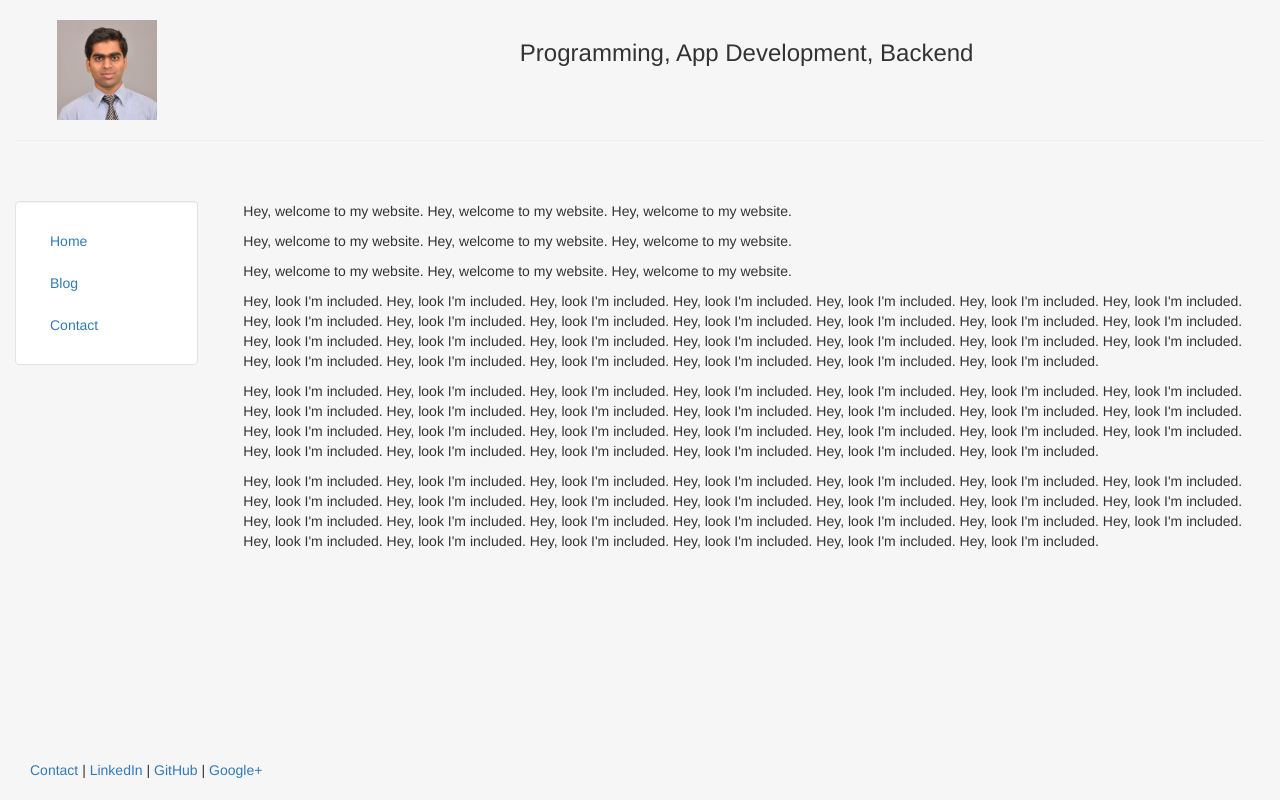
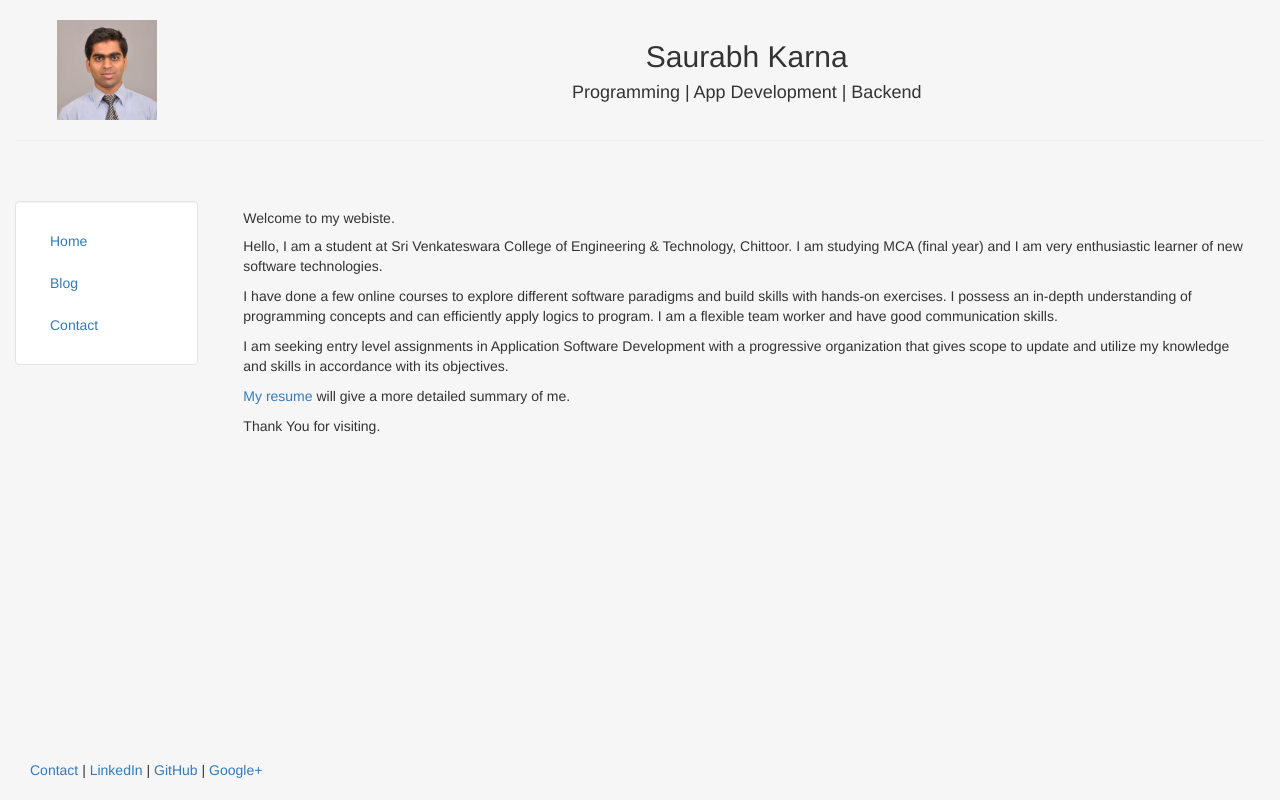
Before and after one commit to im100ruv/site_im100ruv, a Django app: page / in a window 1280 px wide. Run offline with Django 3.2, Linux system fonts and the light colour scheme; some libraries are stand-ins or nearby versions.

Commit message:
page modifications

```diff
--- a/blog/templates/blog/blog.html
+++ b/blog/templates/blog/blog.html
@@ -3,7 +3,7 @@
 {% block content %}
 	{% for post in object_list %}
 		<!-- django will do the id automatically for us -->
-		<h5>{{ post.date|date:"Y-m-d" }}<a href="/blog/{{post.id}}">{{ post.title }}</a></h5>
+		<h5>{{ post.date|date:"Y-m-d" }} <a href="/blog/{{post.id}}">{{ post.title }}</a></h5>
 	{% endfor %}
 
 {% endblock %}
--- a/blog/templates/blog/post.html
+++ b/blog/templates/blog/post.html
@@ -2,7 +2,7 @@
 
 {% block content %}
 	<h3><a href="/blog/{{post.id}}">{{ post.title }}</a></h3>
-	<h6> on {{ post.date }}</h6>
+	<h6> on {{ post.date }} </h6>
 
 	<div class="container">
 		{{ post.body|safe|linebreaks }}
--- a/personal/templates/personal/header.html
+++ b/personal/templates/personal/header.html
@@ -28,7 +28,8 @@
 			  <div class="col-sm-10">
 				  <br>
 				  <center>
-				  <h3>Programming, App Development, Backend</h3>
+				  <h2>Saurabh Karna</h2>
+				  <h4>Programming | App Development | Backend</h4>
 				  </center>
 			  </div>
 		</div><hr>
@@ -60,7 +61,11 @@
 	</div>
 	<footer>
 		<div class="container-fluid" style='margin-left:15px'>
-			<p><a href="#" target="blank">Contact</a> | <a href="#" target="blank">LinkedIn</a> | <a href="#" target="blank">GitHub</a> | <a href="#" target="blank">Google+</a></p>
+			<p><a href="#" target="blank">Contact</a> |
+				<a href="linkedin.com/in/karnasaurabh123" target="blank">LinkedIn</a> |
+				<a href="github.com/im100ruv" target="blank">GitHub</a> |
+				<a href="google.com/+SaurabhKarna" target="blank">Google+</a>
+			</p>
 		</div>
 	</footer>
 
--- a/personal/templates/personal/home.html
+++ b/personal/templates/personal/home.html
@@ -1,12 +1,13 @@
 {% extends "personal/header.html" %}
 
 {% block content %}
-	<p>Hey, welcome to my website. Hey, welcome to my website. Hey, welcome to my website.</p>
-	<p>Hey, welcome to my website. Hey, welcome to my website. Hey, welcome to my website.</p>
-	<p>Hey, welcome to my website. Hey, welcome to my website. Hey, welcome to my website.</p>
+	<h5>Welcome to my webiste.</h5>
+	<p>Hello, I am a student at Sri Venkateswara College of Engineering &amp; Technology, Chittoor. I am studying MCA (final year) and I am very enthusiastic learner of new software technologies.</p>
+	<p>I have done a few online courses to explore different software paradigms and build skills with hands-on exercises. I possess an in-depth understanding of programming concepts and can efficiently apply logics to program. I am a flexible team worker and have good communication skills.</p>
+	<p>I am seeking entry level assignments in Application Software Development with a progressive organization that gives scope to update and utilize my knowledge and skills in accordance with its objectives.</p>
 
 	{% include "personal/includes/htmlsnippet.html" %}
-	{% include "personal/includes/htmlsnippet.html" %}
-	{% include "personal/includes/htmlsnippet.html" %}
+
+	<p>Thank You for visiting.</p>
 
 {% endblock %}
--- a/personal/templates/personal/includes/htmlsnippet.html
+++ b/personal/templates/personal/includes/htmlsnippet.html
@@ -1,12 +1,4 @@
 {% block content %}
-	<p>	Hey, look I'm included. Hey, look I'm included. Hey, look I'm included.
-		Hey, look I'm included. Hey, look I'm included. Hey, look I'm included.
-		Hey, look I'm included. Hey, look I'm included. Hey, look I'm included.
-		Hey, look I'm included. Hey, look I'm included. Hey, look I'm included.
-		Hey, look I'm included. Hey, look I'm included. Hey, look I'm included.
-		Hey, look I'm included. Hey, look I'm included. Hey, look I'm included.
-		Hey, look I'm included. Hey, look I'm included. Hey, look I'm included.
-		Hey, look I'm included. Hey, look I'm included. Hey, look I'm included.
-		Hey, look I'm included. Hey, look I'm included. Hey, look I'm included. </p>
+	<p><a href="https://drive.google.com/open?id=0B7xMQbsvNmzYeDlOdjRmS3R2a1U">My resume </a> will give a more detailed summary of me.</p>
 
 {% endblock %}
```
Also changed, not shown: site_im100ruv/settings.py (+7 -1 lines), 1 other file.
